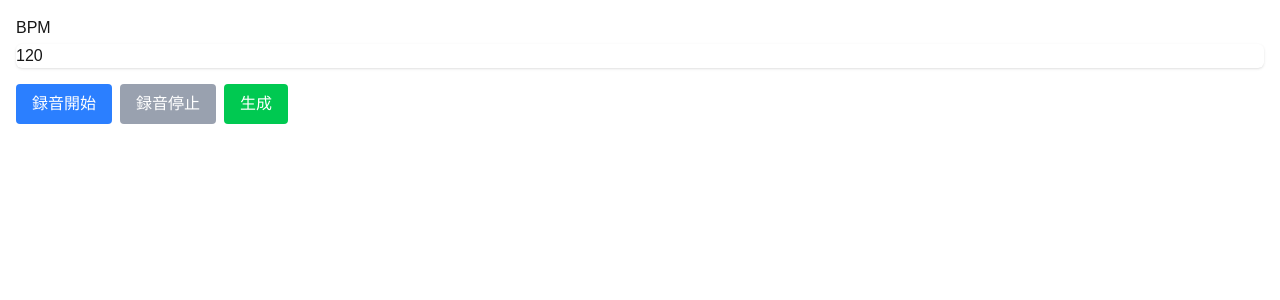
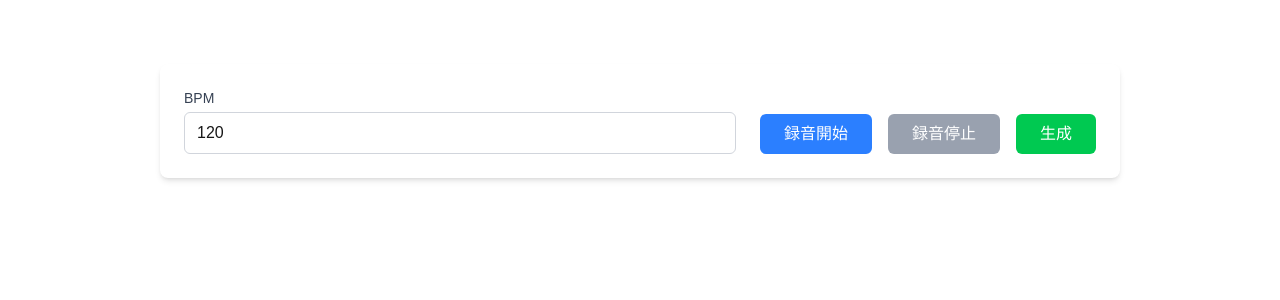
Before and after one commit to take-cantik/code-generator, a Next.js app in the folder client/: page / in a window 1280 px wide. Shown: the top 300 px of the page. Built offline with nearby package versions, Linux system fonts and the light colour scheme.

Commit message:
:sparkles: 見た目の調整

```diff
--- a/client/app/components/ChordChart.tsx
+++ b/client/app/components/ChordChart.tsx
@@ -58,7 +58,7 @@ export default function ChordChart({
       {position && (
         <div className="absolute bottom-8 left-[42px]">{position}</div>
       )}
-      <div className="mt-2 text-sm font-medium">{chordName}</div>
+      <div className="-mt-4 text-sm font-medium">{chordName}</div>
     </div>
   );
 }
--- a/client/app/components/GenerateForm.tsx
+++ b/client/app/components/GenerateForm.tsx
@@ -32,24 +32,30 @@ export default function GenerateForm() {
   };
 
   return (
-    <>
-      <form onSubmit={handleSubmit(onSubmit)} className="space-y-4">
-        <div>
-          <label className="block">
+    <div className="space-y-8">
+      <form
+        onSubmit={handleSubmit(onSubmit)}
+        className="bg-white p-6 rounded-lg shadow-md space-y-6"
+      >
+        <div className="flex items-end gap-6">
+          <label className="flex-1">
+            <span className="block text-sm font-medium text-gray-700 mb-1">
               BPM
+            </span>
             <input
               type="number"
               {...register("bpm", { valueAsNumber: true })}
-              className="mt-1 block w-full rounded-md border-gray-300 shadow-sm"
+              className="w-full px-3 py-2 border border-gray-300 rounded-md focus:outline-none focus:ring-2 focus:ring-blue-500"
+              min="40"
+              max="200"
             />
           </label>
-        </div>
-        <div className="space-x-2">
+          <div className="flex gap-4">
             <button
               type="button"
               onClick={handleStartRecording}
               disabled={isRecording}
-            className="px-4 py-2 bg-blue-500 text-white rounded hover:bg-blue-600 disabled:bg-gray-400"
+              className="px-6 py-2 bg-blue-500 text-white rounded-md hover:bg-blue-600 disabled:bg-gray-400 disabled:cursor-not-allowed transition-colors"
             >
               {isRecording ? "録音中..." : "録音開始"}
             </button>
@@ -57,23 +63,26 @@ export default function GenerateForm() {
               type="button"
               onClick={handleStopRecording}
               disabled={!isRecording}
-            className="px-4 py-2 bg-red-500 text-white rounded hover:bg-red-600 disabled:bg-gray-400"
+              className="px-6 py-2 bg-red-500 text-white rounded-md hover:bg-red-600 disabled:bg-gray-400 disabled:cursor-not-allowed transition-colors"
             >
               録音停止
             </button>
             <button
               type="submit"
               disabled={isLoading}
-            className="px-4 py-2 bg-green-500 text-white rounded hover:bg-green-600 disabled:bg-gray-400"
+              className="px-6 py-2 bg-green-500 text-white rounded-md hover:bg-green-600 disabled:bg-gray-400 disabled:cursor-not-allowed transition-colors"
             >
               {isLoading ? "生成中..." : "生成"}
             </button>
           </div>
+        </div>
       </form>
-      <div>
+
       {audioUrl && (
-          <div className="mt-4">
-            <h3 className="text-lg font-medium mb-2">録音した音声</h3>
+        <div className="bg-white p-6 rounded-lg shadow-md">
+          <h3 className="text-lg font-medium text-gray-900 mb-4">
+            録音した音声
+          </h3>
           <audio
             ref={audioPlayerRef}
             src={audioUrl}
@@ -82,10 +91,18 @@ export default function GenerateForm() {
           />
         </div>
       )}
+
       {chordProgression && (
-          <div>
-            <p>カポの位置: {chordProgression.capo}</p>
-            <div className="grid grid-cols-4 gap-4">
+        <div className="bg-white p-6 pb-10 rounded-lg shadow-md overflow-y-scroll">
+          <div className="mb-6">
+            <h3 className="text-lg font-medium text-gray-900 mb-2">
+              コード進行
+            </h3>
+            <p className="text-sm text-gray-600">
+              カポの位置: {chordProgression.capo}
+            </p>
+          </div>
+          <div className="grid grid-cols-2 sm:grid-cols-3 md:grid-cols-4 gap-6">
             {chordProgression.codeList.map((code) => (
               <ChordChart key={code} chordName={code} />
             ))}
@@ -93,6 +110,5 @@ export default function GenerateForm() {
         </div>
       )}
     </div>
-    </>
   );
 }
--- a/client/app/page.tsx
+++ b/client/app/page.tsx
@@ -2,7 +2,7 @@ import GenerateForm from "./components/GenerateForm";
 
 export default function Home() {
   return (
-    <main className="p-4">
+    <main className="max-w-screen-lg w-full max-h-screen mx-auto px-8 py-16">
       <GenerateForm />
     </main>
   );
```
Lines whose indentation alone changed are shown as unchanged.
